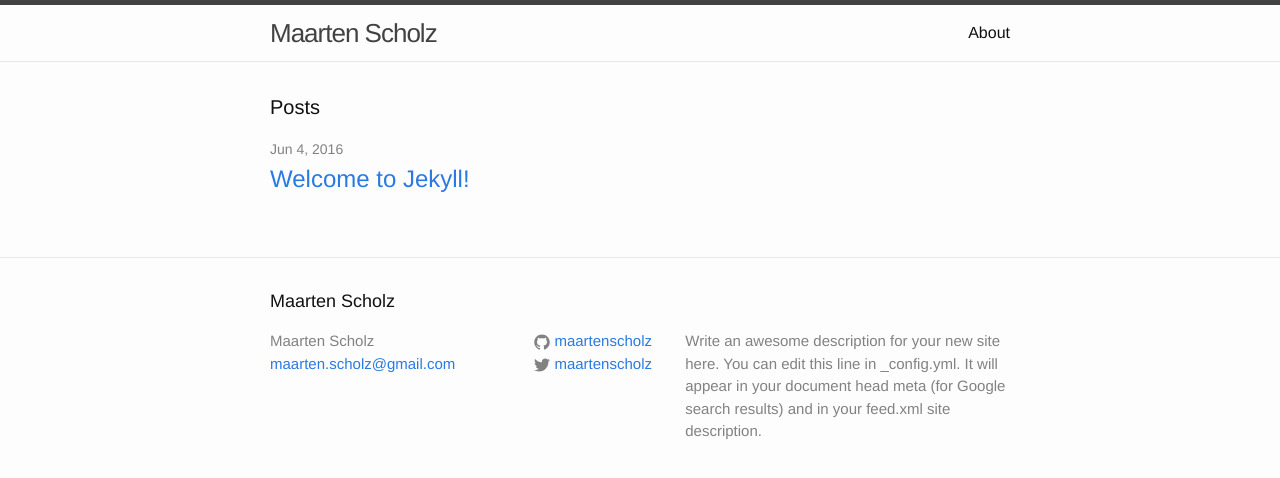
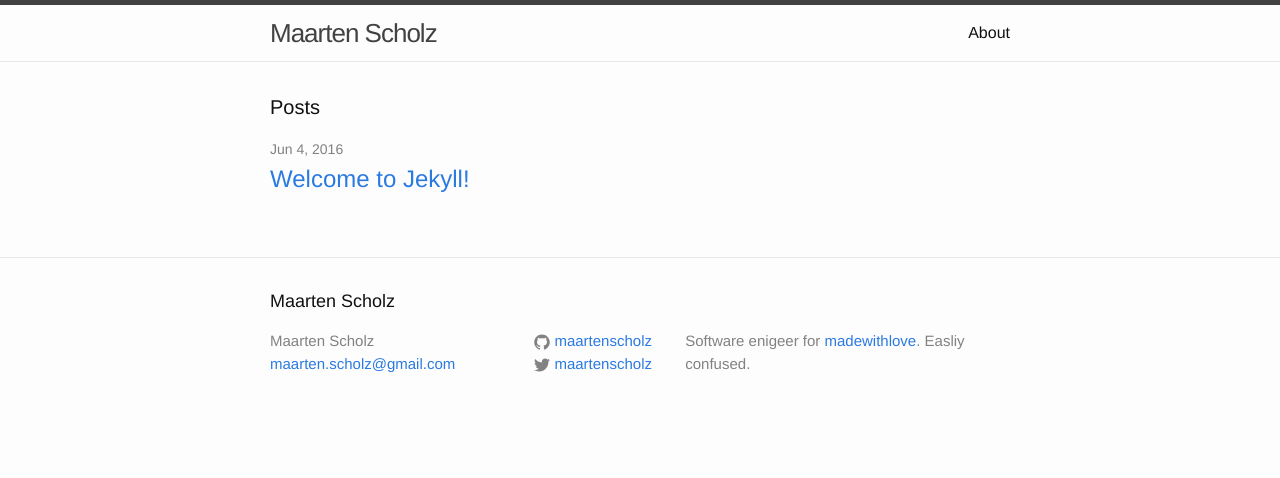
Before and after one commit to maartenscholz/maartenscholz.github.io, a Jekyll site: the page built from index.html, in a window 1280 px wide. Shown: the top 478 px of the page. Built offline with Jekyll 4.4.1, drawn with Linux system fonts in a browser that asks for light colours.

Commit message:
Updated config

```diff
--- a/_config.yml
+++ b/_config.yml
@@ -8,15 +8,12 @@
 # Site settings
 title: Maarten Scholz
 email: maarten.scholz@gmail.com
-description: > # this means to ignore newlines until "baseurl:"
-  Write an awesome description for your new site here. You can edit this
-  line in _config.yml. It will appear in your document head meta (for
-  Google search results) and in your feed.xml site description.
+description: "Software enigeer for <a href='https://madewithlove.be' target='_blank'>madewithlove</a>. Easliy confused."
 baseurl: "" # the subpath of your site, e.g. /blog
 url: "https://maartenscholz.github.io" # the base hostname & protocol for your site
 twitter_username: maartenscholz
 github_username:  maartenscholz
-permalink: "/post/:title/"
+permalink: "/posts/:title/"
 
 # Build settings
 markdown: kramdown
```
